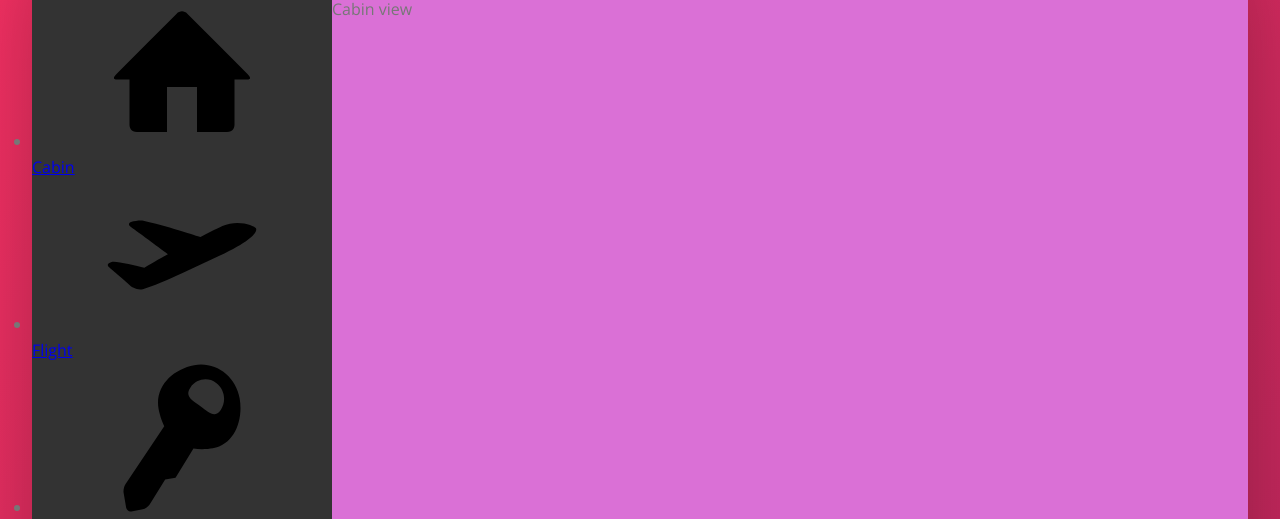
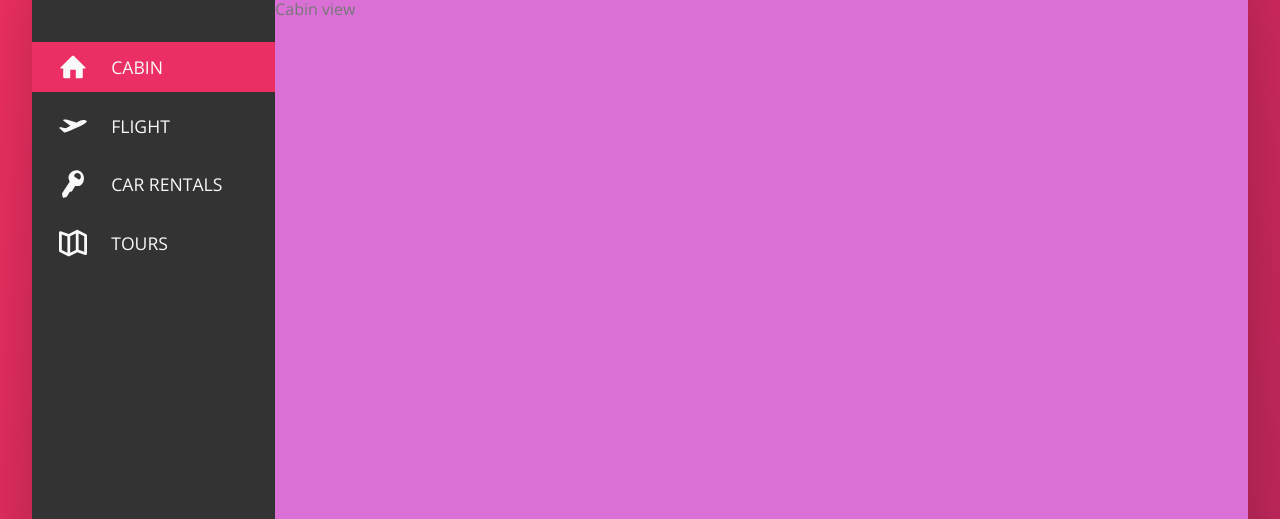
Before and after one commit to Bojana-J/Mountains, a website: page index.html in a window 1280 px wide. Shown: the part 211-730 px from the top of the page. Drawn offline with nearby package versions, Linux system fonts and the light colour scheme.

Commit message:
style sidebar

```diff
--- a/index.html
+++ b/index.html
@@ -47,7 +47,7 @@
         <div class="content">
             <nav class="sidebar">
                 <ul class="side-nav">
-                    <li class="side-nav__item">
+                    <li class="side-nav__item side-nav__item--active">
                         <a href="#" class="side-nav__link">
                             <svg class="side-nav__icon">
                                 <use xlink:href="img/sprite.svg#icon-home"></use>
--- a/sass/_components.scss
+++ b/sass/_components.scss
@@ -1,11 +1,9 @@
-
 ///////////////////////////////////////
 ///  LOGO
 .logo {
   height: 3.25rem;
   margin-left: 2rem;
 }
-
 
 //////////////////////////////////////
 ///  SEARCH
@@ -53,7 +51,6 @@
     fill: var(--color-grey-dark-3);
   }
 }
-
 
 //////////////////////////////////////
 /// USER NAVIGATION BAR
@@ -106,25 +103,72 @@
   }
 }
 
-
 //////////////////////////////////////
 ///  SIDEBAR
 .side-nav {
+  font-size: 1.1rem;
+  list-style: none;
+  margin-top: 2.8rem;
+
   &__item {
+    position: relative;
+
+    &:not(:last-child) {
+      margin-bottom: 0.5rem;
+    }
   }
 
-  &__link {
+  &__item:before {
+    content: "";
+    position: absolute;
+    top: 0;
+    left: 0;
+    height: 100%;
+    width: 3px;
+    background-color: var(--color-primary);
+    transform: scaleY(0);
+    transition: transform 0.2s,
+                width 0.4s cubic-bezier(1, 0, 0, 1) 0.2s,
+                background-color 0.1s;
+  }
+
+  &__item:hover::before,
+  &__item--active::before {
+    transform: scaleY(1);
+    width: 100%;
+  }
+
+  &__item:active::before {
+    background-color: var(--color-primary-light);
+  }
+
+  &__link:link,
+  &__link:visited {
+    color: var(--color-grey-light-1);
+    text-decoration: none;
+    text-transform: uppercase;
+    display: block;
+    padding: 0.7rem 1.7rem;
+    position: relative;
+    z-index: 10;
+
+    display: flex;
+    align-items: center;
   }
 
   &__icon {
+    width: 1.75rem;
+    height: 1.75rem;
+    margin-right: 1.5rem;
+    fill: currentColor;
   }
 }
 
 ///////////////////////////////////////
 ///  LEGAL TEXT
 .legal {
-  font-size: 1.2rem;
-  color: var(--color-light-grey-4);
+  font-size: 1rem;
+  color: var(--color-grey-light-4);
   text-align: center;
   padding: 2.5rem;
 }
--- a/sass/_layout.scss
+++ b/sass/_layout.scss
@@ -24,9 +24,14 @@
 .sidebar {
   background-color: var(--color-grey-dark-1);
   flex: 0 0 20%;
+
+  display: flex;
+  flex-direction: column;
+  justify-content: space-between;
 }
 
 .cabin-view {
   background-color: orchid;
   flex: 1;
+  height: 60rem;
 }
```
Also changed, not shown: css/style.css.
